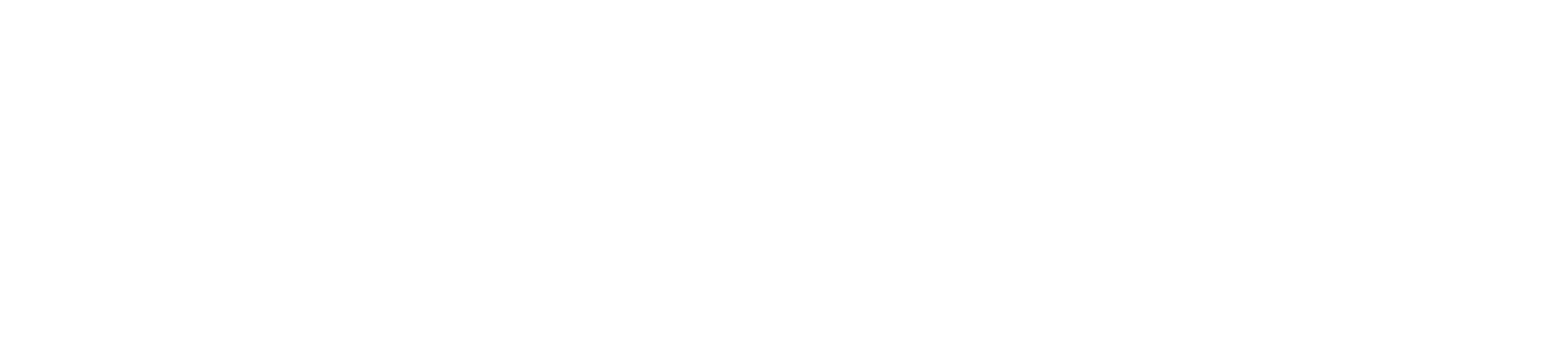
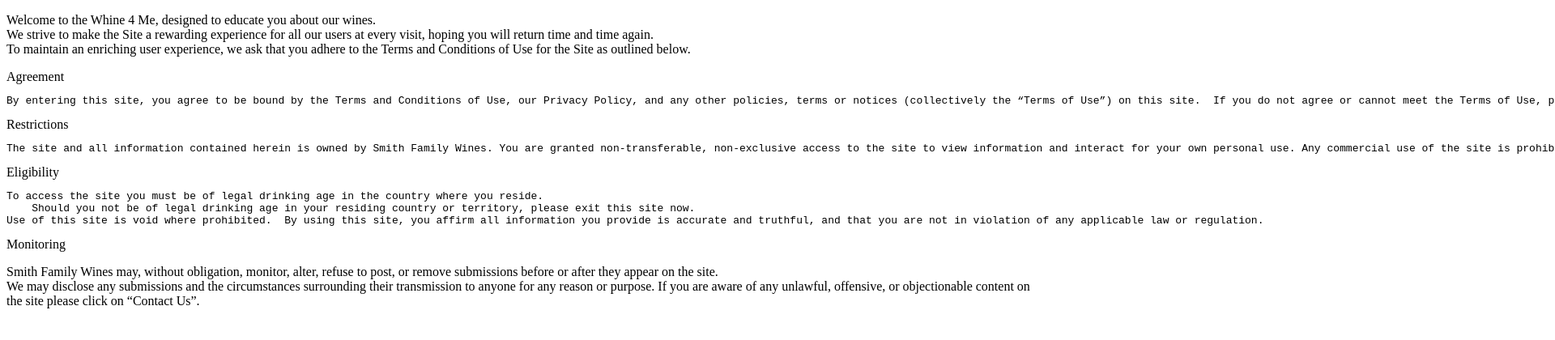
Before and after one commit to kingston215/Whine4me, a plain HTML site: page TermsofUse.html in a window 1280 px wide. Shown: the top 420 px of the page at 81% size, 1920 px wide, since content can reach past the window. Drawn offline with Linux system fonts and the light colour scheme.

Commit message:
Created the Terms of Use Policy and started adding additional information to it.

```diff
--- a/TermsofUse.html
+++ b/TermsofUse.html
@@ -6,6 +6,24 @@
     <title>Terms of Use</title>
 </head>
 <body>
+<p>Welcome to the Whine 4 Me, designed to educate you about our wines. <br>
+    We strive to make the Site a rewarding experience for all our users at every visit, hoping you will return time and time again. <br>
+    To maintain an enriching user experience, we ask that you adhere to the Terms and Conditions of Use for the Site as outlined below.  </p>
 
+<span>Agreement</span>
+<pre>By entering this site, you agree to be bound by the Terms and Conditions of Use, our Privacy Policy, and any other policies, terms or notices (collectively the “Terms of Use”) on this site.  If you do not agree or cannot meet the Terms of Use, please do not access this site.  Smith Family Wines maintains the right to revise the Terms of Use at any time without prior notice.  Any such amendment becomes effective immediately.</pre>
+
+<span>Restrictions</span>
+<pre>The site and all information contained herein is owned by Smith Family Wines. You are granted non-transferable, non-exclusive access to the site to view information and interact for your own personal use. Any commercial use of the site is prohibited. Content, including but not limited to trademarks, designs, logos, text, images, audio, and video materials are the intellectual property of Smith Family Wines or our affiliates (“Company Intellectual Property”) unless otherwise indicated. Company Intellectual Property is protected under laws of the United States of America, other nations around the world, and international treaties, specifically under copyright and trademark law. You are not permitted to publish, distribute, transmit, or otherwise use Company Intellectual Property for public or commercial use without the express written consent of Smith Family Wines. By accessing the site, you agree not to rent, transmit, disclose, publish, sell, assign, lease, sublicense, market, or transfer the Site or any portion thereof, or use it in any manner not authorized by the Terms of Use. Further, in using the Site you agree not to copy, reverse engineer, translate, port, modify or make derivative works of any portion of the site.</pre>
+<span>Eligibility</span>
+<pre>To access the site you must be of legal drinking age in the country where you reside.
+    Should you not be of legal drinking age in your residing country or territory, please exit this site now.
+Use of this site is void where prohibited.  By using this site, you affirm all information you provide is accurate and truthful, and that you are not in violation of any applicable law or regulation.
+</pre>
+
+<span>Monitoring</span>
+<p>Smith Family Wines may, without obligation, monitor, alter, refuse to post, or remove submissions before or after they appear on the site.
+    <br>We may disclose any submissions and the circumstances surrounding their transmission to anyone for any reason or purpose.
+    If you are aware of any unlawful, offensive, or objectionable content on the site please click on “Contact Us”.</p>
 </body>
 </html>
```
